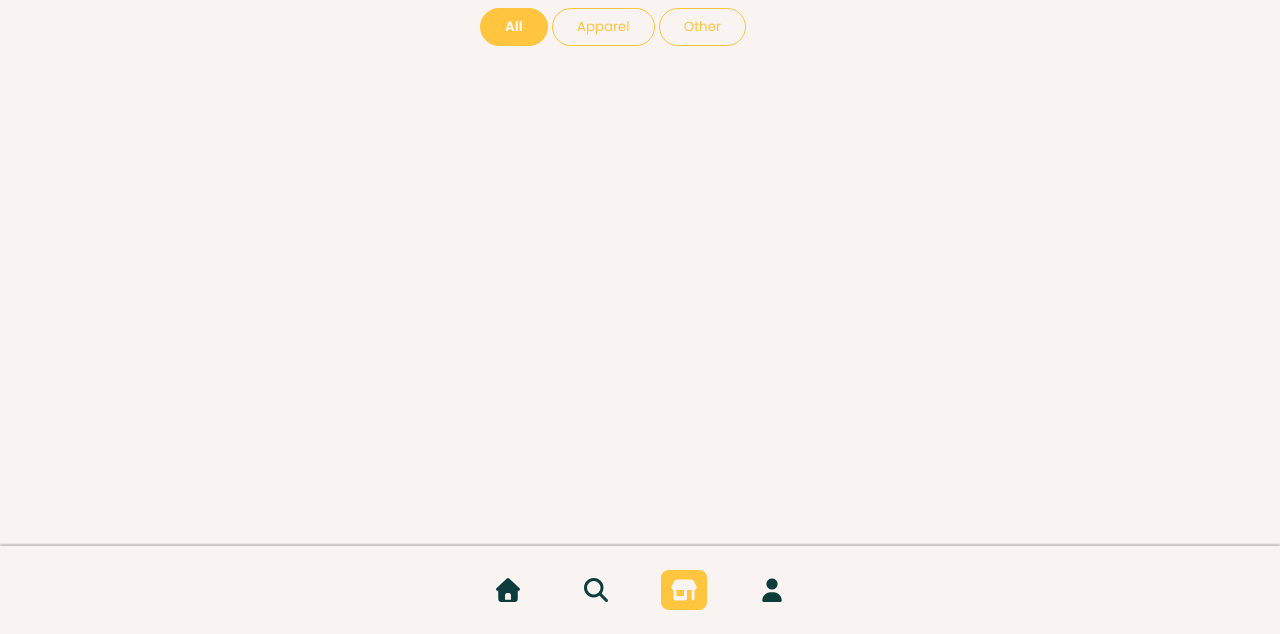
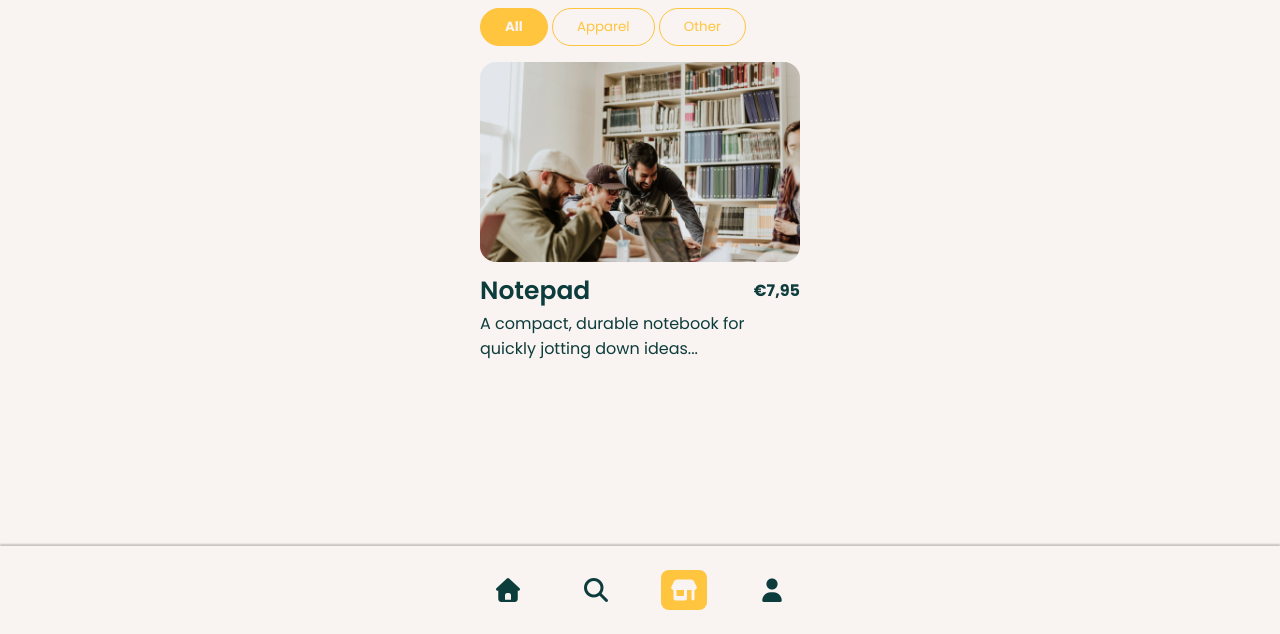
Before and after one commit to Chesry/lab1-fumble-app, a plain HTML site: page pages/shop.html in a window 1280 px wide. Shown: the part 166-800 px from the top of the page. Drawn offline with Linux system fonts and the light colour scheme.

Commit message:
feat: shop card 1/2

```diff
--- a/css/elements.css
+++ b/css/elements.css
@@ -13,6 +13,7 @@ h2 {
 h3 {
     font-size: var(--fs-h3);
     font-weight: var(--fw-semi-bold);
+    line-height: 1;
 }
 
 p {
--- a/css/shop.css
+++ b/css/shop.css
@@ -35,3 +35,38 @@
     font-weight: var(--fw-bold);
     color: var(--color-off-white);
 }
+
+.shop-card, .shop-card-text {
+    display: flex;
+    flex-direction: column;
+}
+
+.shop-card {
+    color: var(--color-green);
+    gap: var(--spacing-16);
+}
+
+.shop-card-img-container {
+    height: 200px;
+}
+
+.shop-card-img {
+    width: 100%;
+    height: 100%;
+    object-fit: cover;
+    border-radius: var(--spacing-16);
+}
+
+.shop-card-text {
+    gap: var(--spacing-8);
+}
+
+.shop-card-heading {
+    display: flex;
+    align-items: flex-end;
+    justify-content: space-between;
+}
+
+.shop-card-heading p {
+    font-weight: var(--fw-bold);
+}
--- a/pages/shop.html
+++ b/pages/shop.html
@@ -43,6 +43,18 @@
                     <button class="shop-filter-btn">Apparel</button>
                     <button class="shop-filter-btn">Other</button>
                 </div>
+                <a href="#" class="shop-card">
+                    <div class="shop-card-img-container">
+                        <img src="../assets/images/three-men-laughing-while-facing-laptop.webp" alt="" class="shop-card-img">
+                    </div>
+                    <div class="shop-card-text">
+                        <div class="shop-card-heading">
+                            <h3>Notepad</h3>
+                            <p>&euro;7,95</p>
+                        </div>
+                        <p>A compact, durable notebook for quickly jotting down ideas...</p>
+                    </div>
+                </a>
             </div>
         </section>
     </main>
```
